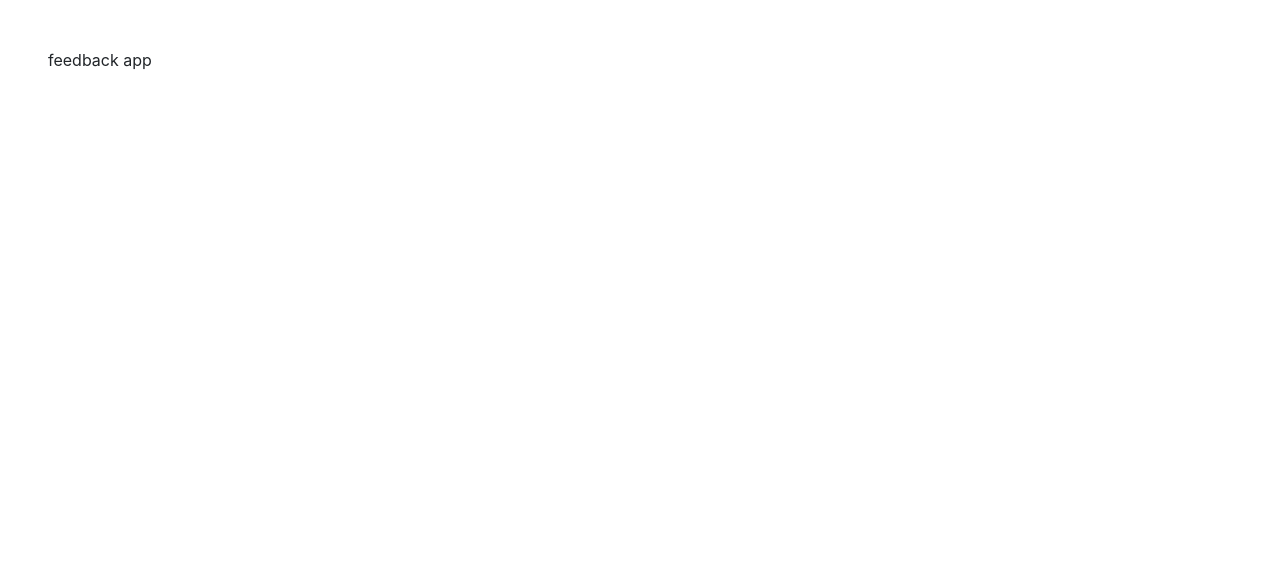
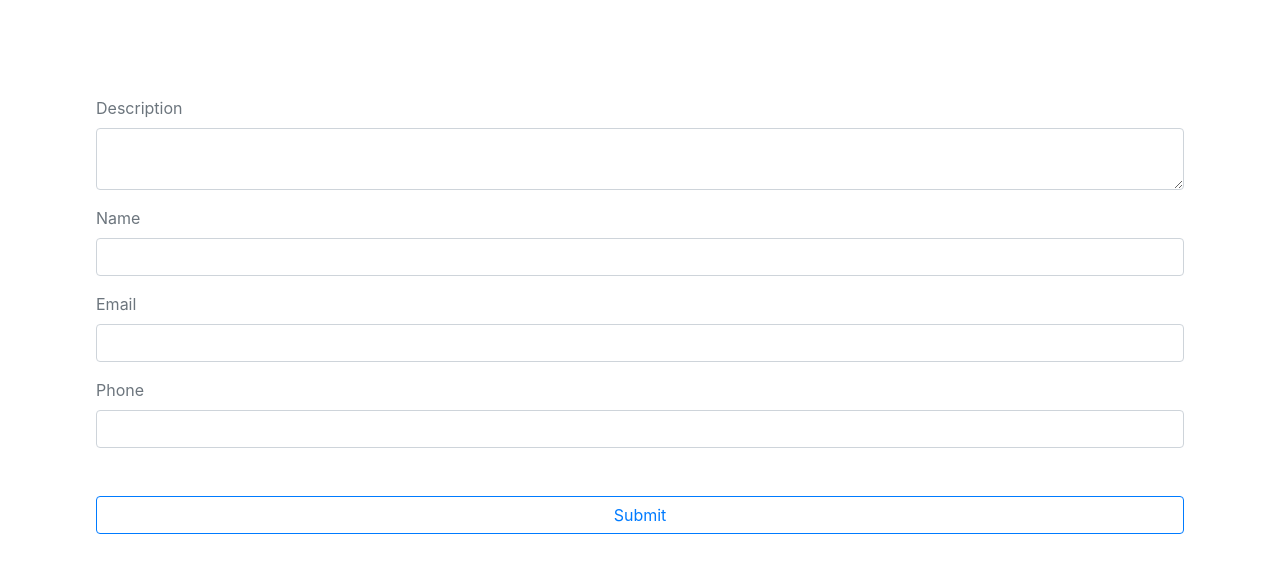
Before and after one commit to burdianov/cloudinary-sendgrid-client, a React (Create React App) app: page / in a window 1280 px wide. Shown: the top 572 px of the page. Built offline with nearby package versions, Linux system fonts and the light colour scheme.

Commit message:
create form fields

```diff
--- a/src/App.js
+++ b/src/App.js
@@ -1,12 +1,13 @@
 import React from 'react';
 import './App.css';
+import Feedback from "./components/Feedback";
 
 const App = () => {
   return (
     <div className="p-5">
-      <p>feedback app</p>
+      <Feedback/>
     </div>
-  )
+  );
 };
 
 export default App;
--- /dev/null
+++ b/src/components/Feedback.jsx
@@ -0,0 +1,80 @@
+import React, {useState} from "react";
+
+const Feedback = () => {
+  const [values, setValues] = useState({
+    name: "",
+    email: "",
+    message: "",
+    phone: "",
+    uploadedFiles: [],
+    buttonText: "Submit",
+    uploadPhotosButtonText: "Upload files"
+  });
+
+  const {name, email, message, phone, uploadedFiles, buttonText, uploadPhotosButtonText} = values;
+
+  const handleChange = (props) => {
+    console.log("handle change");
+  };
+
+  const handleSubmit = () => {
+    console.log("handle submit");
+  };
+
+  const feedbackForm = () => (
+    <>
+      <form onSubmit={handleSubmit}>
+        <div className="form-group">
+          <label className="text-muted">Description</label>
+          <textarea
+            onChange={handleChange("message")}
+            type="text"
+            className="form-control"
+            value={message}
+            required>
+          </textarea>
+        </div>
+        <div className="form-group">
+          <label className="text-muted">Name</label>
+          <input
+            className="form-control"
+            type="text"
+            onChange={handleChange("name")}
+            value={name}
+            required
+          />
+        </div>
+        <div className="form-group">
+          <label className="text-muted">Email</label>
+          <input
+            className="form-control"
+            type="email"
+            onChange={handleChange("email")}
+            value={email}
+            required
+          />
+        </div>
+        <div className="form-group">
+          <label className="text-muted">Phone</label>
+          <input
+            className="form-control"
+            type="number"
+            onChange={handleChange("phone")}
+            value={phone}
+            required
+          />
+        </div>
+        <button
+          className="btn btn-outline-primary btn-block mt-5">{buttonText}</button>
+      </form>
+    </>
+  );
+
+  return (
+    <div className="p-5">
+      {feedbackForm()}
+    </div>
+  )
+};
+
+export default Feedback;
```
